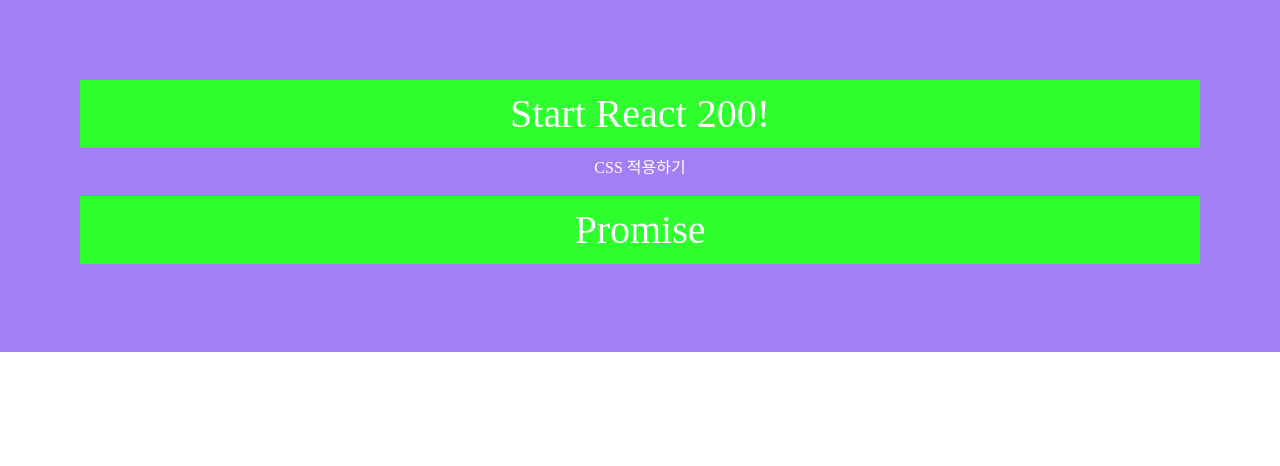
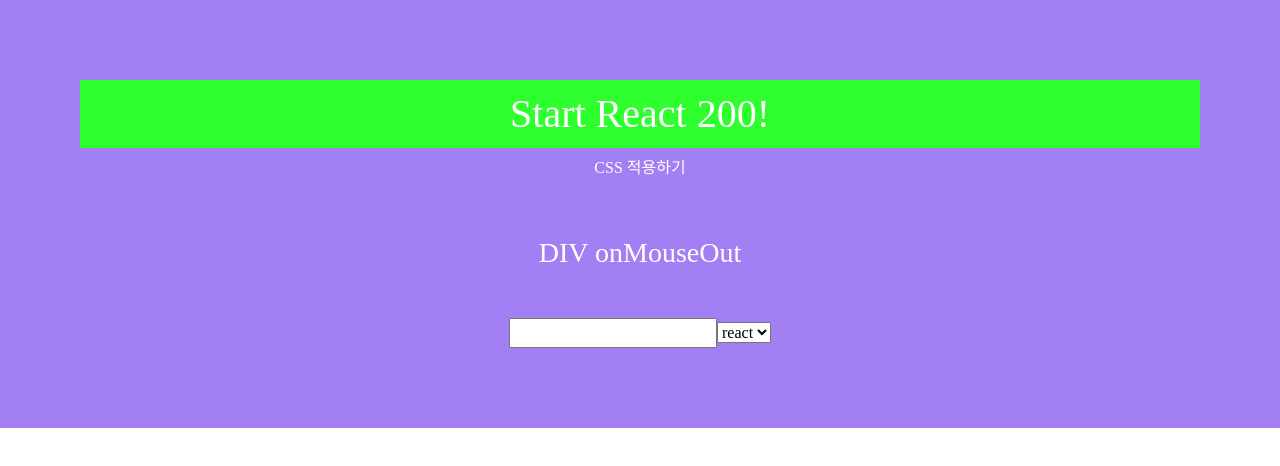
Before and after one commit to kangbohyeon/react200, a React (Create React App) app: page / in a window 1280 px wide. Shown: the top 466 px of the page. Built offline with nearby package versions, Linux system fonts and the light colour scheme; the HTML template or start-up script is replaced by a standard one.

Commit message:
2022.10.22 study

```diff
--- a/src/App.js
+++ b/src/App.js
@@ -64,12 +64,22 @@
 import CallbackFunc from './example/R063_CallbackFunc';
 import Promise from './example/R064_Promise';
 import Promisecatch from './example/R065_Promisecatch';
+import ReactonClick from './example/R066_onClick';
+import ReactonChange from './example/R067_onChange';
+import ReactonMouseMove from './example/R068_onMouseMove';
+import ReactonMouseOver from './example/R069_onMouseOver';
+import ReactonMouseOut from './example/R070_onMouseOut';
 function App() {
   return (
     <div>
       <h1>Start React 200!</h1>
       <p>CSS 적용하기</p>
-      <Promisecatch/>
+      <ReactonMouseOut/>
+      {/* <ReactonMouseOver/> */}
+      {/* <ReactonMouseMove/> */}
+      {/* <ReactonChange/> */}
+      {/* <ReactonClick/> */}
+      {/* <Promisecatch/> */}
       {/* <Promise/> */}
       {/* <CallbackFunc/> */}
       {/* <AxiosPost/> */}
--- /dev/null
+++ b/src/example/R066_onClick.js
@@ -0,0 +1,22 @@
+import React, { Component } from "react";
+
+class R066_onClick extends Component {
+    buttonClick = (param) => {
+        if (typeof param != 'string') param = "Click a"
+        console.log('param : ' + param);
+    }
+
+    render() {
+        return (
+            <>
+                <button onClick={e => this.buttonClick("Click button")}>
+                    Click button
+                </button>
+                <div onClick={e => this.buttonClick("Click div")}>Click div</div>
+                <a href="javascript:" onClick={this.buttonClick}>Click a</a>
+            </>
+        )
+    }
+}
+
+export default R066_onClick;
--- /dev/null
+++ b/src/example/R067_onChange.js
@@ -0,0 +1,22 @@
+import React, { Component } from "react";
+
+class R067_onChange extends Component {
+    change = (e) => {
+        var val = e.target.value;
+        console.log('param : ' + val);
+    }
+
+    render() {
+        return (
+            <>
+                <input type="text" onChange={this.change} />
+                <select onChange={this.change}>
+                    <option value="react">react</option>
+                    <option value="200">200</option>
+                </select>
+            </>
+        )
+    }
+}
+
+export default R067_onChange;
--- /dev/null
+++ b/src/example/R068_onMouseMove.js
@@ -0,0 +1,23 @@
+import React, { Component } from "react";
+
+class R068_onMouseMove extends Component {
+    MouseMove(tag) {
+        console.log('TAG : ' + tag);
+    }
+
+    render() {
+        return (
+            <>
+                <div onMouseMove={e => this.MouseMove("div")}>
+                    <h3>DIV onMouseMove</h3>
+                </div>
+                <input type="text" onMouseMove={e => this.MouseMove("input")} />
+                <select onMouseMove={e => this.MouseMove("select")}>
+                    <option value="react">react</option>
+                    <option value="200">200</option>
+                </select>
+            </>
+        )
+    }
+}
+export default R068_onMouseMove;
--- /dev/null
+++ b/src/example/R069_onMouseOver.js
@@ -0,0 +1,24 @@
+import React, { Component } from "react";
+
+class R069_onMouseOver extends Component {
+    MouseOver(tag) {
+        console.log('TAG : ' + tag);
+    }
+
+    render() {
+        return (
+            <>
+                <div onMouseOver={e => this.MouseOver("div")}>
+                    <h3>DIV onMouseOver</h3>
+                </div>
+                <input type="text" onMouseOver={e => this.MouseOver("input")} />
+                <select onMouseOver={e => this.MouseOver("select")}>
+                    <option value="react">react</option>
+                    <option value="200">200</option>
+                </select>
+            </>
+        )
+    }
+}
+
+export default R069_onMouseOver;
--- /dev/null
+++ b/src/example/R070_onMouseOut.js
@@ -0,0 +1,23 @@
+import React, { Component } from "react";
+
+class R070_onMouseOut extends Component {
+    MouseOut(tag) {
+        console.log('TAG : ' + tag);
+    }
+
+    render() {
+        return (
+            <>
+                <div onMouseOut={e => this.MouseOut("div")}>
+                    <h3>DIV onMouseOut</h3>
+                </div>
+                <input type="text" onMouseOut={e => this.MouseOut("input")} />
+                <select onMouseOut={e => this.MouseOut("select")}>
+                    <option value={"react"}>react</option>
+                    <option value={"200"}>200</option>
+                </select>
+            </>
+        )
+    }
+}
+export default R070_onMouseOut;
```
